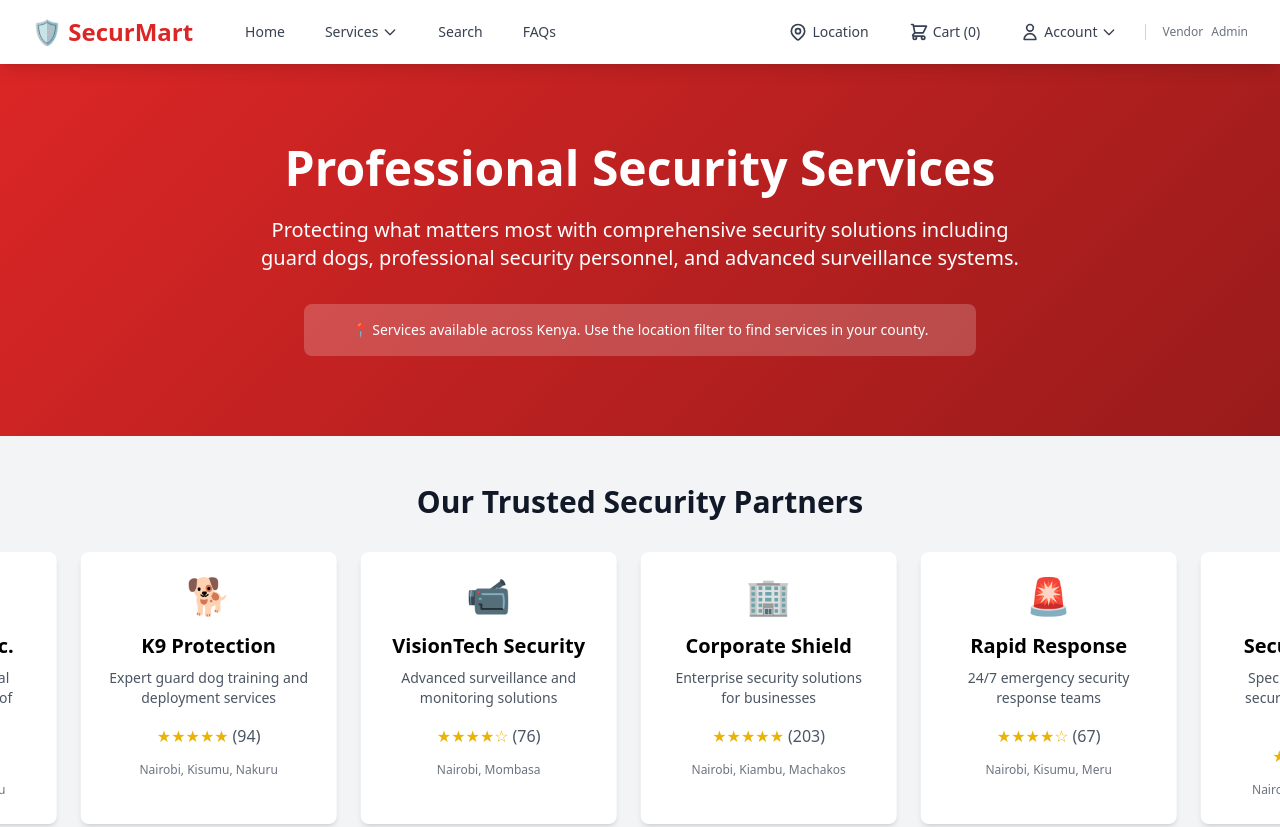
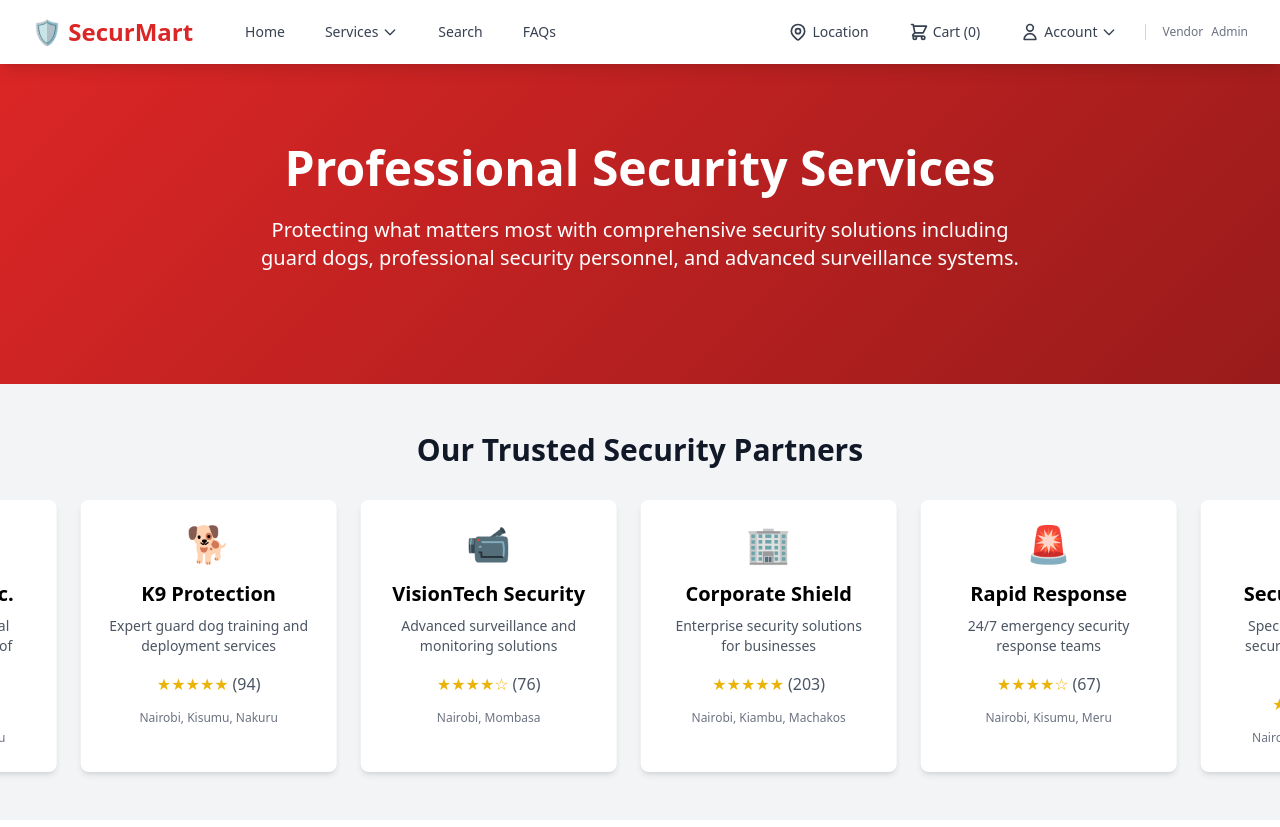
Before and after one commit to ajowijunior/SecurMart, a plain HTML site: page index.html in a window 1280 px wide. Shown: the top 827 px of the page. Drawn offline with nearby package versions, Linux system fonts and the light colour scheme.

Commit message:
Minor mod

```diff
--- a/index.html
+++ b/index.html
@@ -415,9 +415,9 @@
                     <h1 class="text-5xl font-bold mb-6">Professional Security Services</h1>
                     <p class="text-xl mb-8 max-w-3xl mx-auto">Protecting what matters most with comprehensive security solutions including guard dogs, professional security personnel, and advanced surveillance systems.</p>
                     <!-- Location Filter Notice -->
-                    <div class="bg-white bg-opacity-20 rounded-lg p-4 max-w-2xl mx-auto">
+                    <!-- <div class="bg-white bg-opacity-20 rounded-lg p-4 max-w-2xl mx-auto">
                         <p class="text-sm">📍 Services available across Kenya. Use the location filter to find services in your county.</p>
-                    </div>
+                    </div> -->
                 </div>
             </section>
 
```
